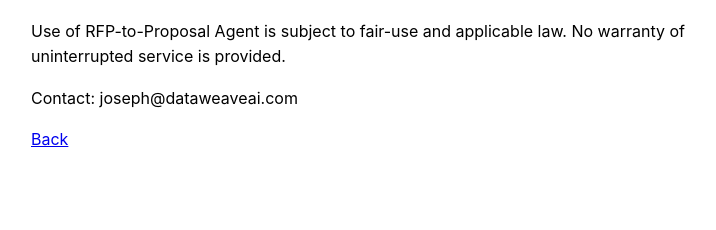
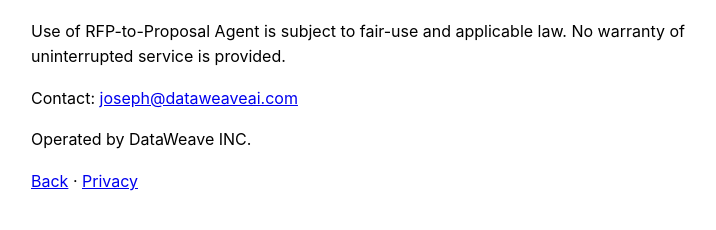
Before and after one commit to lego3072/rfp-to-proposal-agent, a plain HTML site: page landing/terms.html in a window 1280 px wide. Shown: the part 78-308 px from the top of the page, without its empty margins (229-945 px from the left). Drawn offline with Linux system fonts and the light colour scheme.

Commit message:
Standardize Privacy/Terms branding to DataWeave INC format

```diff
--- a/landing/terms.html
+++ b/landing/terms.html
@@ -1,7 +1,8 @@
-<!doctype html><html lang="en"><head><meta charset="utf-8"/><meta name="viewport" content="width=device-width,initial-scale=1"/><title>Terms | RFP-to-Proposal Agent</title></head>
+<!doctype html><html lang="en"><head><meta charset="utf-8"/><meta name="viewport" content="width=device-width,initial-scale=1"/><title>Terms of Service | RFP-to-Proposal Agent</title></head>
 <body style="font-family:Inter,system-ui,sans-serif;max-width:760px;margin:24px auto;padding:0 16px;line-height:1.6">
 <h1>Terms of Service</h1>
 <p>Use of RFP-to-Proposal Agent is subject to fair-use and applicable law. No warranty of uninterrupted service is provided.</p>
-<p>Contact: joseph@dataweaveai.com</p>
-<p><a href="/">Back</a></p>
+<p>Contact: <a href="mailto:joseph@dataweaveai.com">joseph@dataweaveai.com</a></p>
+<p>Operated by DataWeave INC.</p>
+<p><a href="/">Back</a> · <a href="/privacy">Privacy</a></p>
 </body></html>
```
Also changed, not shown: landing/index.html (+1 -1 lines), landing/privacy.html (+4 -3 lines).
